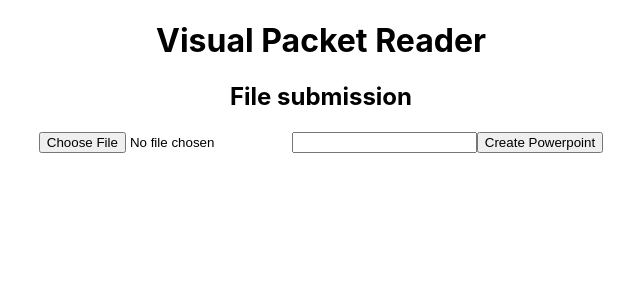
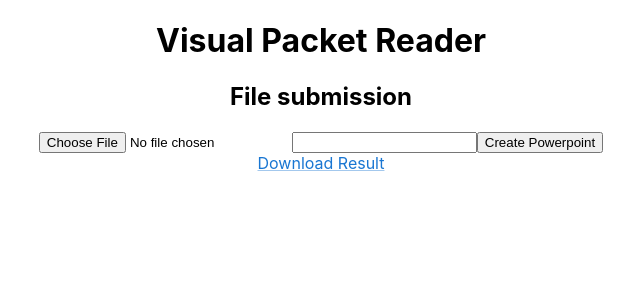
Before and after one commit to LordGuacaba/vpr-frontend, a React (Create React App) app: page / in a window 1280 px wide. Shown: the top 300 px of the page, without its empty margins (319-959 px from the left). Built offline with nearby package versions, Linux system fonts and the light colour scheme.

Commit message:
basic working main page

```diff
--- a/package.json
+++ b/package.json
@@ -3,6 +3,9 @@
   "version": "0.1.0",
   "private": true,
   "dependencies": {
+    "@emotion/react": "^11.13.0",
+    "@emotion/styled": "^11.13.0",
+    "@mui/material": "^5.16.5",
     "@testing-library/jest-dom": "^5.17.0",
     "@testing-library/react": "^13.4.0",
     "@testing-library/user-event": "^13.5.0",
--- a/src/App.js
+++ b/src/App.js
@@ -1,11 +1,14 @@
 import './App.css';
 import { useState } from 'react';
 import axios from "axios";
+import { Link } from '@mui/material';
 
 function App() {
 
   const [outputName, setOutputName] = useState("")
   const [file, setFile] = useState()
+  const [link, setLink] = useState("")
+  const baseUrl = "http://localhost:8000";
 
   const handleAddFile = e => {
     setFile(e.target.files[0])
@@ -15,20 +18,31 @@ function App() {
     setOutputName(e.target.value)
   }
 
+  const removeReferences = () => {
+    URL.revokeObjectURL(link)
+    setLink("")
+  }
+
+  const deleteFile = filename => {
+    axios.delete(`${baseUrl}/presentation/${filename}`)
+    .catch(error => console.error("GetError:", error))
+  }
+
   const handleFileSubmission = e => {
-    const baseUrl = "http://localhost:8000";
     e.preventDefault();
     const formData = new FormData();
     formData.append('file', file);
     formData.append('fileName', file.name);
+    console.log("test")
     const config = {
       headers: {
         'content-type': 'multipart/form-data',
       },
     };
     axios.post(`${baseUrl}/create?name=${outputName}`, formData, config)
-    .then(response => console.log(response.data))
+    .then(response => setLink(URL.createObjectURL(response.data)))
     .catch(error => console.error("Error: ", error))
+    .finally(deleteFile(outputName || "expanded"))
   }
 
   return (
@@ -40,6 +54,7 @@ function App() {
         <input type="text" onChange={handleNameChange} />
         <button type="submit">Create Powerpoint</button>
       </form>
+      <Link href={link} download={`${outputName || "expanded"}.pptx`} onClick={removeReferences}>Download Result</Link>
     </div>
   );
 }
```
Also changed, not shown: 1 other file (tests, documents, lock files or other folders).
